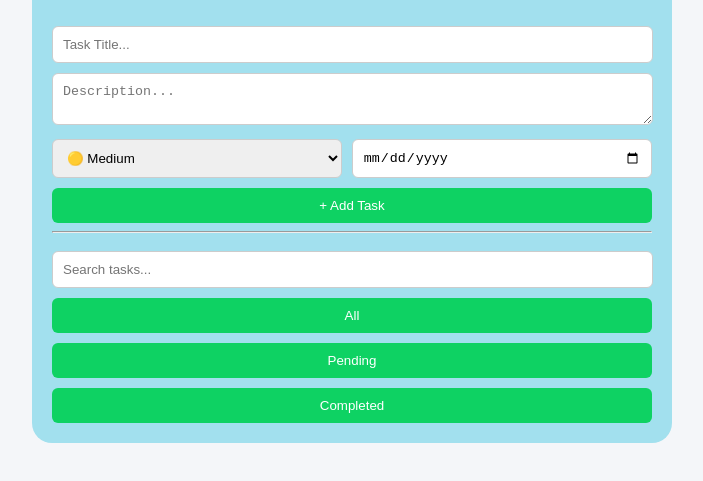
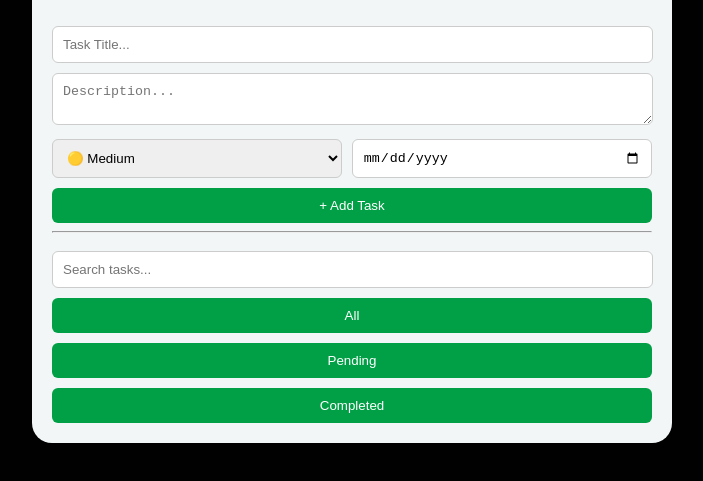
Before and after one commit to gulshancs/task-manager-html-css-js, a plain HTML site: page index.html in a window 1280 px wide. Shown: the part 153-634 px from the top of the page, without its empty margins (288-991 px from the left). Drawn offline with Linux system fonts and the light colour scheme.

Commit message:
Update style.css

```diff
--- a/style.css
+++ b/style.css
@@ -1,6 +1,6 @@
 body {
   font-family: Arial;
-  background: #f4f6f9;
+  background: #010101;
 }
 
 .main-heading {
@@ -12,7 +12,7 @@ body {
 .container {
   width: 600px;
   margin: auto;
-  background: rgb(162, 224, 238);
+  background: #f2f6f6;
   padding: 20px;
   border-radius: 20px;
   margin-top: 30px;
@@ -35,7 +35,7 @@ button {
   margin-top: 10px;
   width: 100%;
   padding: 10px;
-  background: #0ed263;
+  background: #01a046;
   color: white;
   border: none;
   border-radius: 6px;
```
